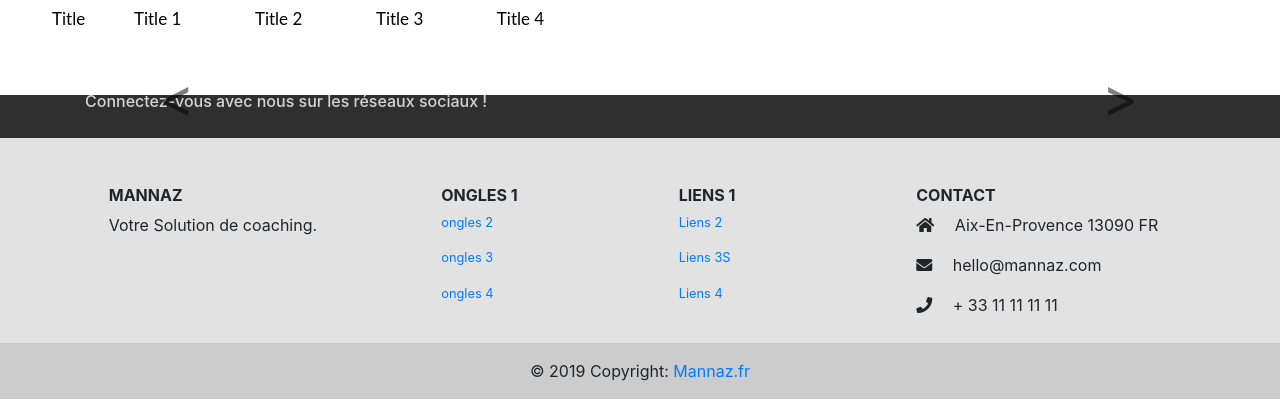
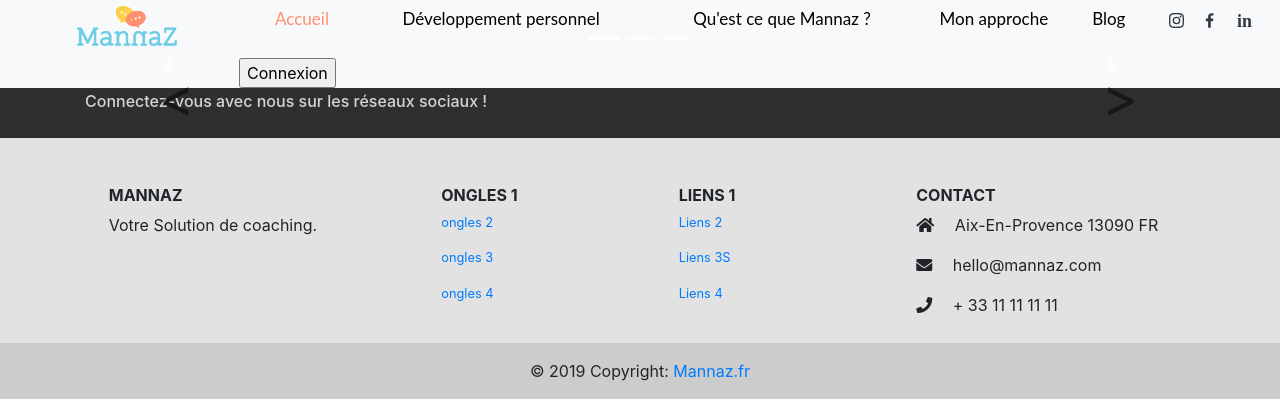
Before and after one commit to RadhoineUlyss/manaz, a CodeIgniter app: page /database/ in a window 1280 px wide. Shown: the top 420 px of the page. Run offline with CodeIgniter, Linux system fonts and the light colour scheme; some libraries are stand-ins or nearby versions; grey boxes are pictures that could not be loaded.

Commit message:
revert commit v1

```diff
--- a/application/views/Template/template.php
+++ b/application/views/Template/template.php
@@ -52,11 +52,16 @@ defined('BASEPATH') or exit('No direct script access allowed');
 	</nav>
 	<div id="navigation">
 		<ul>
-			<li><a href="<?php echo base_url('/sneakers') ?>">Title</a></li>
-			<li><a href="">Title 1</a></li>
-			<li><a href="">Title 2</a></li>
-			<li><a href="">Title 3</a></li>
-			<li><a href="">Title 4</a></li>
+			<li><a href="<?php echo base_url('') ?>"><img id="logotop" src="<?php echo base_url(); ?>assets/img/mannaz-11.png"></a></li>
+			<li><a href="<?php echo base_url('') ?>"><a style="color:#FF8F71" href="">Accueil</a></li>
+			<li><a style="margin-right:20px"href="">Développement personnel</a></li>
+			<li><a style="margin-right:20px"href="">Qu'est ce que Mannaz ?</a></li>
+			<li><a style="margin-right:20px"href="">Mon approche</a></li>
+			<li><a style="margin-right:20px"href="">Blog</a></li>
+			<li><a href="<?php echo base_url('') ?>"><img style="height: 15px; width: 15px;"id="i" src="<?php echo base_url(); ?>assets/img/i.svg"><img style="height: 15px; width: 15px; margin-left: 18px" id="f" src="<?php echo base_url(); ?>assets/img/f.svg"><img style="height: 22px; width: 22px; margin-left: 18px"id="in" src="<?php echo base_url(); ?>assets/img/in.svg"></a></li>
+			<li><input id="connexion" type="button" value="Connexion">
+
+
 		</ul>
 	</div>
 	<!-- LA BARRE DE NAVIGATION FIN -->
--- a/assets/custom/css/style.css
+++ b/assets/custom/css/style.css
@@ -32,7 +32,7 @@ input:focus {
     margin-right: 2%;
 }
 #navigation{
-    background-color: white !important;
+    background-color: #f8f9fa !important;
 	position:fixed;
     width: 100%;
     top: 0;
@@ -52,7 +52,7 @@ input:focus {
     float: left;
     display: block;
     color: #f2f2f2;
-
+    text-align: center;
     padding: 6px 12px;
     text-decoration: none;
     font-size: 17px;
@@ -61,15 +61,12 @@ input:focus {
 	margin-bottom:20px;
 }
 #navigation ul li:first-child{
-    margin-left: 0%;
-	margin-right: 0%;
-	text-align: center;
+    margin-left: 2%;
+    margin-right: 2%;
 }
 #navigation ul li:nth-child(2){
     margin-left: 2%;
-	margin-right: 2%;
-	text-align: center;
-	margin-bottom: 3%;
+    margin-right: 2%;
 }
 #navigation ul li:nth-child(3){
     margin-left: 2%;
```
